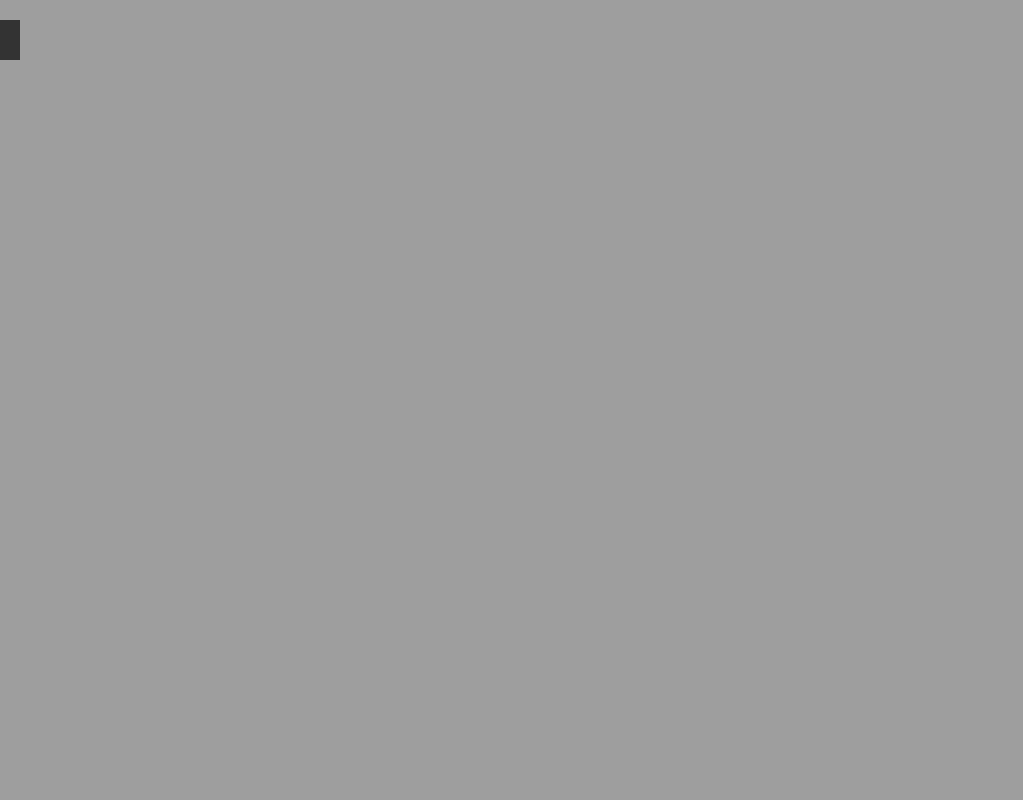
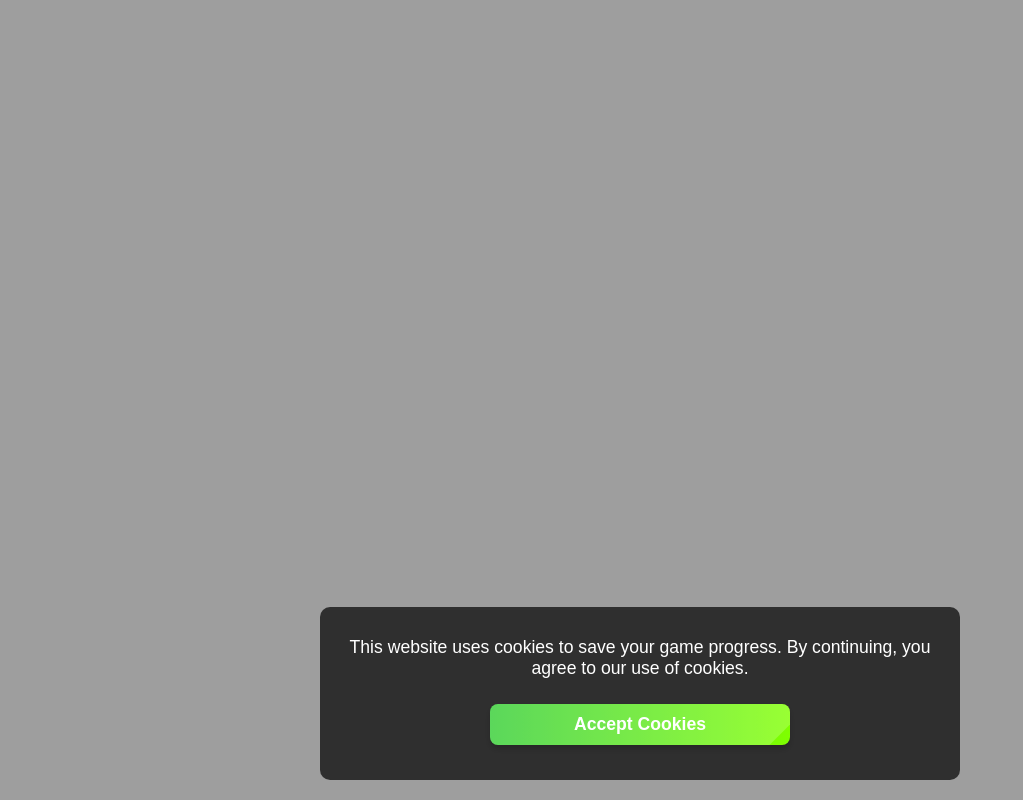
Before and after one commit to barry63smaths/barry-63s-games, a plain HTML site: page index.html in a window 1280 px wide. Both pictures are taken after a click on the button "Polytrack Fullscreen". Shown: the whole page, without its empty margins (0-1023 px from the left). Drawn offline with Linux system fonts and the light colour scheme.

Commit message:
Update index.html

```diff
--- a/index.html
+++ b/index.html
@@ -4,11 +4,11 @@
     <!-- Google tag (gtag.js) -->
     <script async src="https://www.googletagmanager.com/gtag/js?id=G-Z0DW0ZG97K"></script>
     <script>
-      window.dataLayer = window.dataLayer || [];
-      function gtag(){dataLayer.push(arguments);}
-      gtag('js', new Date());
+        window.dataLayer = window.dataLayer || [];
+        function gtag(){dataLayer.push(arguments);}
+        gtag('js', new Date());
 
-      gtag('config', 'G-Z0DW0ZG97K');
+        gtag('config', 'G-Z0DW0ZG97K');
     </script>
 
     <meta charset="UTF-8">
@@ -23,10 +23,10 @@
     <link rel="icon" type="image/png" sizes="192x192" href="https://avatars.cloudflare.steamstatic.com/8508f3bec17102cdbbc768b4184ace4ae42d3756_full.jpg">
     <link rel="icon" type="image/png" sizes="512x512" href="https://avatars.cloudflare.steamstatic.com/8508f3bec17102cdbbc768b4184ace4ae42d3756_full.jpg">
 
-    <!-- Title -->
     <title>Barry 63 Fullscreen</title>
 
     <style>
+        /* Body and General Design */
         body {
             font-family: 'Arial', sans-serif;
             margin: 0;
@@ -36,11 +36,16 @@
             align-items: center;
             overflow: hidden;
             position: relative;
+            background: #000;
         }
 
         .container {
             width: 100%;
             height: 100%;
+            position: absolute;
+            top: 0;
+            left: 0;
+            z-index: -1;
             background: repeating-conic-gradient(
                     from 30deg,
                     #0000 0 120deg,
@@ -54,10 +59,6 @@
                 #3c3c3c 0 180deg
             );
             background-size: 200px calc(200px * 0.577);
-            position: absolute;
-            top: 0;
-            left: 0;
-            z-index: 1;
         }
 
         .content {
@@ -139,6 +140,57 @@
             }
         }
 
+        /* Cookie Consent Banner */
+        #cookie-banner {
+            position: fixed;
+            bottom: 20px;
+            left: 50%;
+            transform: translateX(-50%);
+            background-color: rgba(0, 0, 0, 0.7);
+            color: white;
+            padding: 20px;
+            border-radius: 10px;
+            text-align: center;
+            z-index: 10;
+            display: none; /* Initially hidden */
+        }
+
+        #cookie-banner p {
+            font-size: 1.1em;
+            margin: 0;
+            padding: 10px 0;
+        }
+
+        #cookie-banner button {
+            background: linear-gradient(90deg, #32CD32, #7FFF00);
+            border: none;
+            padding: 10px 20px;
+            font-size: 1.1em;
+            color: white;
+            border-radius: 8px;
+            cursor: pointer;
+            box-shadow: 0px 4px 6px rgba(0, 0, 0, 0.2);
+            transition: all 0.3s ease-in-out;
+        }
+
+        #cookie-banner button:hover {
+            transform: translateY(-5px);
+            box-shadow: 0px 8px 15px rgba(0, 0, 0, 0.3);
+        }
+
+        /* Game iframe */
+        iframe {
+            width: 100%;
+            height: 100%;
+            border: none;
+            display: none; /* Initially hidden */
+            position: absolute;
+            top: 0;
+            left: 0;
+            z-index: 3;
+        }
+
+        /* Back button tab */
         .back-tab {
             position: fixed;
             top: 20px;
@@ -155,7 +207,7 @@
             align-items: center;
             justify-content: center;
             transition: all 0.3s ease-in-out;
-            z-index: 3;
+            z-index: 2;
         }
 
         .back-tab:hover {
@@ -165,22 +217,18 @@
         .back-tab span {
             margin-left: 5px;
         }
-
-        iframe {
-            display: none;
-            width: 100vw;
-            height: 100vh;
-            border: none;
-            position: absolute;
-            top: 0;
-            left: 0;
-            z-index: 2;
-        }
     </style>
 </head>
 <body>
+
     <!-- Background container -->
     <div class="container"></div>
+
+    <!-- Cookie Consent Banner -->
+    <div id="cookie-banner">
+        <p>This website uses cookies to save your game progress. By continuing, you agree to our use of cookies.</p>
+        <button onclick="acceptCookies()">Accept Cookies</button>
+    </div>
 
     <!-- Back button tab -->
     <div class="back-tab" onclick="closeGame()">
@@ -198,23 +246,65 @@
         <button onclick="startGame('./run3.html');"><span>Run 3 Fullscreen</span></button>
     </div>
 
-    <iframe id="game-frame"></iframe>
+    <script>
+        // Check if the user has accepted the cookies
+        function checkCookieConsent() {
+            if (!getCookie("cookieConsent")) {
+                document.getElementById('cookie-banner').style.display = 'block';
+            }
+        }
 
-    <script>
+        // Function to accept cookies and save consent
+        function acceptCookies() {
+            setCookie("cookieConsent", "true", 365); // Cookie will expire in 1 year
+            document.getElementById('cookie-banner').style.display = 'none';
+        }
+
+        // Utility function to set a cookie
+        function setCookie(name, value, days) {
+            const date = new Date();
+            date.setTime(date.getTime() + (days * 24 * 60 * 60 * 1000));
+            let expires = "expires=" + date.toUTCString();
+            document.cookie = name + "=" + value + ";" + expires + ";path=/";
+        }
+
+        // Utility function to get a cookie
+        function getCookie(name) {
+            let nameEQ = name + "=";
+            let ca = document.cookie.split(';');
+            for (let i = 0; i < ca.length; i++) {
+                let c = ca[i];
+                while (c.charAt(0) === ' ') c = c.substring(1, c.length);
+                if (c.indexOf(nameEQ) === 0) return c.substring(nameEQ.length, c.length);
+            }
+            return null;
+        }
+
+        // Save the game progress in a cookie
+        function saveProgress(gameName, level) {
+            const progress = {
+                level: level
+            };
+
+            setCookie(gameName + "-progress", JSON.stringify(progress), 365); // Save progress for 1 year
+        }
+
+        // Load the game progress from the cookie
+        function loadProgress(gameName) {
+            const savedProgress = getCookie(gameName + "-progress");
+
+            if (savedProgress) {
+                const progress = JSON.parse(savedProgress);
+                return progress.level; // Return saved level
+            }
+            return 1; // If no saved progress, start from level 1
+        }
+
+        // Function to start a game
         function startGame(gameUrl) {
-            // Recreate the iframe element
-            let iframe = document.getElementById('game-frame');
+            let iframe = document.querySelector('iframe');
             if (!iframe) {
                 iframe = document.createElement('iframe');
-                iframe.id = 'game-frame';
-                iframe.style.display = 'block';
-                iframe.style.width = '100vw';
-                iframe.style.height = '100vh';
-                iframe.style.border = 'none';
-                iframe.style.position = 'absolute';
-                iframe.style.top = '0';
-                iframe.style.left = '0';
-                iframe.style.zIndex = '2';
                 document.body.appendChild(iframe);
             }
 
@@ -227,13 +317,18 @@
             // Set iframe source to the game URL
             iframe.src = gameUrl;
 
+            // Load the saved progress and pass the level to the game
+            const savedLevel = loadProgress(gameUrl);
+            console.log("Starting game at level: " + savedLevel);
+
             // Show the game iframe and back button
             iframe.style.display = 'block';
             backTab.style.display = 'flex';
         }
 
+        // Function to close the game and return to the homepage
         function closeGame() {
-            const iframe = document.getElementById('game-frame');
+            const iframe = document.querySelector('iframe');
             const content = document.querySelector('.content');
             const backTab = document.querySelector('.back-tab');
 
@@ -248,6 +343,12 @@
             // Hide the back button
             backTab.style.display = 'none';
         }
+
+        // Run the check when the page loads
+        window.onload = function() {
+            checkCookieConsent();
+        };
     </script>
+
 </body>
 </html>
```
